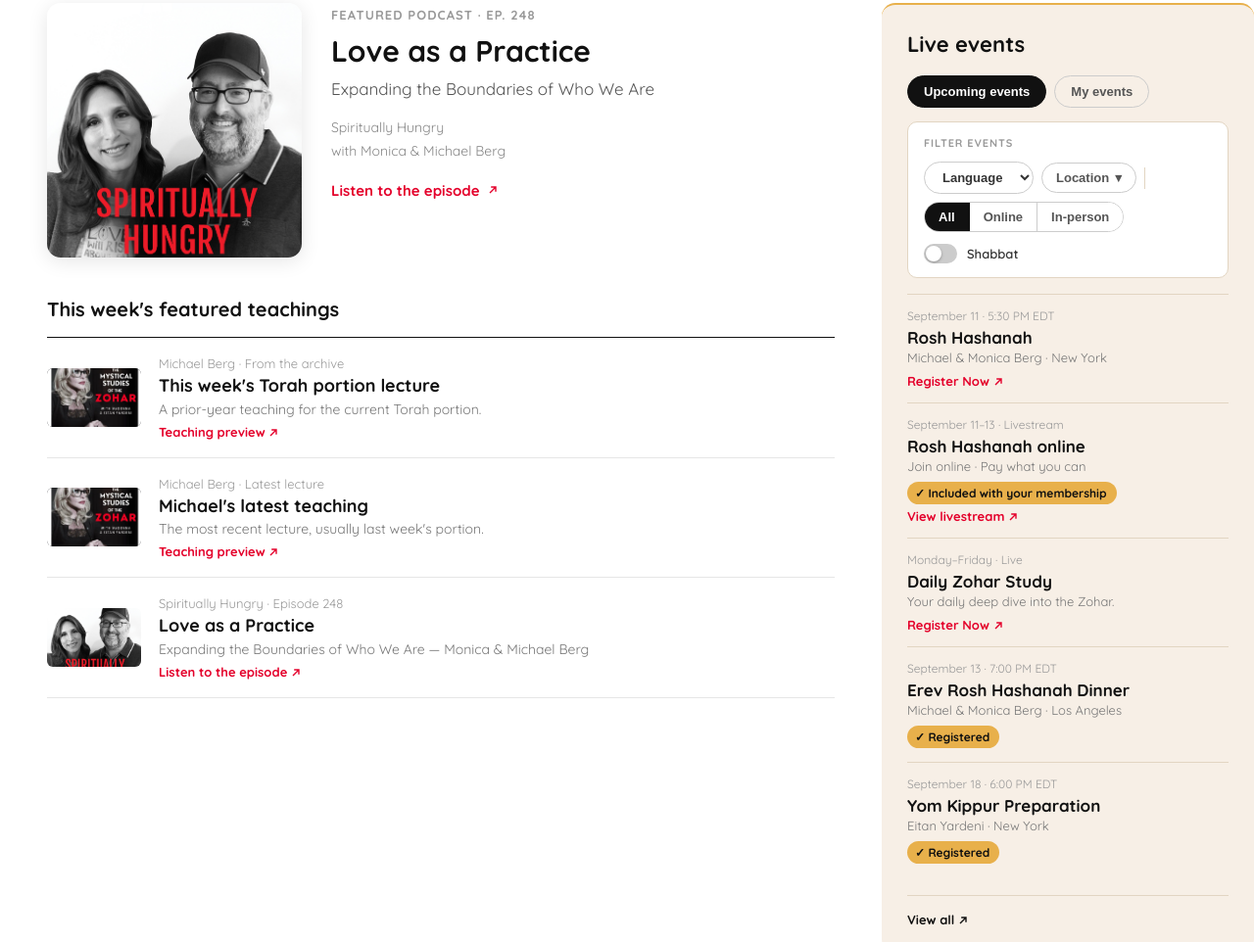
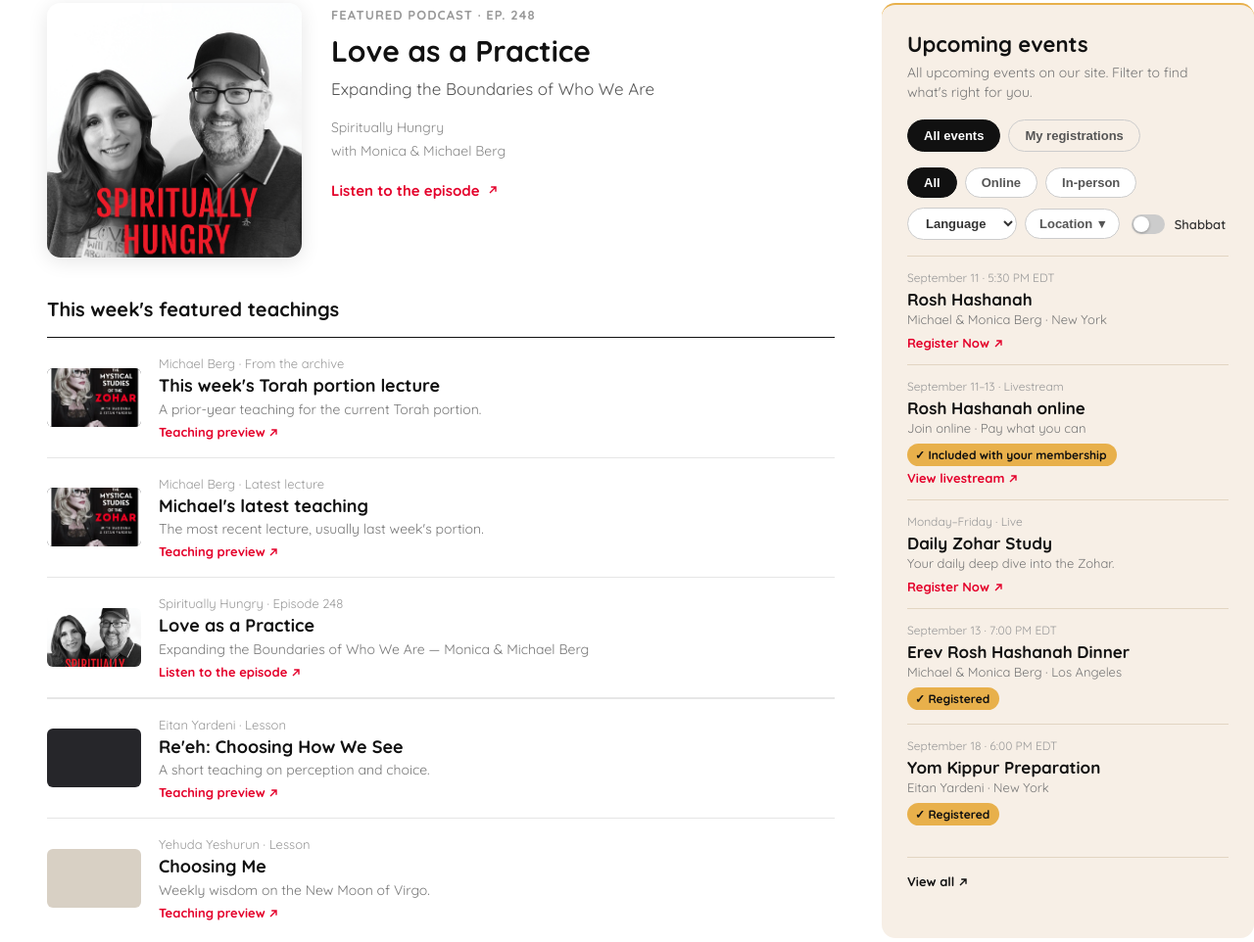
Before and after one commit to alexlerner-kab/onehouse-website-redesig-homepage, a plain HTML site: page index.html in a window 1280 px wide. Shown: the part 930-1892 px from the top of the page at 98% size. Drawn offline with nearby package versions, Linux system fonts and the light colour scheme.

Commit message:
Add files via upload

```diff
--- a/index.html
+++ b/index.html
@@ -1,5 +1,4 @@
 <!DOCTYPE html>
-
 <html>
 <head>
 <meta charset="utf-8">
@@ -165,20 +164,45 @@
             <div style="font-size: 13px; font-weight: 700; color: #E4002B; margin-top: 6px;">Listen to the episode <svg width="10" height="10" viewBox="0 0 10 10" style="display:inline-block;vertical-align:-1px" fill="none" stroke="currentColor" stroke-width="1.4"><path d="M2 8L8 2M3.2 2H8v4.8"/></svg></div>
           </div>
         </a>
+        <a href="#" style="display: grid; grid-template-columns: 96px 1fr; gap: 18px; padding: 18px 0; border-top: 1px solid #e6e6e6; align-items: center;" style-hover="background:#f7f7f7">
+          <div style="position: relative; aspect-ratio: 8/5; border-radius: 6px; overflow: hidden; background: #26262a;"></div>
+          <div>
+            <div style="font-size: 13px; color: #999; margin-bottom: 4px;">Eitan Yardeni &middot; Lesson</div>
+            <div style="font-size: 18px; font-weight: 700; color: #111; line-height: 1.25;">Re'eh: Choosing How We See</div>
+            <div style="font-size: 14px; color: #777; margin-top: 3px;">A short teaching on perception and choice.</div>
+            <div style="font-size: 13px; font-weight: 700; color: #E4002B; margin-top: 6px;">Teaching preview <svg width="10" height="10" viewBox="0 0 10 10" style="display:inline-block;vertical-align:-1px" fill="none" stroke="currentColor" stroke-width="1.4"><path d="M2 8L8 2M3.2 2H8v4.8"/></svg></div>
+          </div>
+        </a>
+        <a href="#" style="display: grid; grid-template-columns: 96px 1fr; gap: 18px; padding: 18px 0; border-top: 1px solid #e6e6e6; align-items: center;" style-hover="background:#f7f7f7">
+          <div style="position: relative; aspect-ratio: 8/5; border-radius: 6px; overflow: hidden; background: #d8d0c4;"></div>
+          <div>
+            <div style="font-size: 13px; color: #999; margin-bottom: 4px;">Yehuda Yeshurun &middot; Lesson</div>
+            <div style="font-size: 18px; font-weight: 700; color: #111; line-height: 1.25;">Choosing Me</div>
+            <div style="font-size: 14px; color: #777; margin-top: 3px;">Weekly wisdom on the New Moon of Virgo.</div>
+            <div style="font-size: 13px; font-weight: 700; color: #E4002B; margin-top: 6px;">Teaching preview <svg width="10" height="10" viewBox="0 0 10 10" style="display:inline-block;vertical-align:-1px" fill="none" stroke="currentColor" stroke-width="1.4"><path d="M2 8L8 2M3.2 2H8v4.8"/></svg></div>
+          </div>
+        </a>
       </div>
     </div>
 
     <div id="live-events" style="background: #f7efe6; border-top: 2px solid #E8B04B; border-radius: 14px; padding: 26px; scroll-margin-top: 90px; height: 100%; box-sizing: border-box; display: flex; flex-direction: column;">
-      <h3 style="margin: 0 0 18px; font-size: 22px; font-weight: 700; color: #111;">Live events</h3>
+      <div style="margin-bottom: 18px;">
+        <h3 style="margin: 0 0 6px; font-size: 22px; font-weight: 700; color: #111;">Upcoming events</h3>
+        <div style="font-size: 14px; color: #777; line-height: 1.4;">All upcoming events on our site. Filter to find what's right for you.</div>
+      </div>
 
-      <div style="display: flex; gap: 8px; margin-bottom: 14px;">
-        <button onClick="{{ setUpcomingTab }}" style="{{ upcomingTabStyle }}">Upcoming events</button>
-        <button onClick="{{ setMyEventsTab }}" style="{{ myEventsTabStyle }}">My events</button>
+      <div style="display: flex; gap: 8px; margin-bottom: 16px;">
+        <button onClick="{{ setUpcomingTab }}" style="{{ upcomingTabStyle }}">All events</button>
+        <button onClick="{{ setMyEventsTab }}" style="{{ myEventsTabStyle }}">My registrations</button>
       </div>
 
       <sc-if value="{{ isUpcomingTab }}" hint-placeholder-val="{{ true }}">
-      <div style="background: #fff; border: 1px solid #e2d5c2; border-radius: 10px; padding: 14px 16px; margin-bottom: 16px; display: flex; flex-direction: column; gap: 12px;">
-        <div style="font-size: 11px; font-weight: 700; letter-spacing: 0.08em; text-transform: uppercase; color: #999;">Filter events</div>
+      <div style="display: flex; flex-direction: column; gap: 10px; margin-bottom: 16px;">
+        <div style="display: flex; gap: 8px; width: fit-content;">
+          <button onClick="{{ setAllFormat }}" style="{{ allFormatStyle }}">All</button>
+          <button onClick="{{ setLiveFormat }}" style="{{ liveFormatStyle }}">Online</button>
+          <button onClick="{{ setInPersonFormat }}" style="{{ inPersonFormatStyle }}">In-person</button>
+        </div>
         <div style="display: flex; gap: 8px; flex-wrap: wrap; align-items: center;">
         <select style="background: #fff; border: 1px solid #ccc; border-radius: 999px; padding: 7px 14px; font-size: 13px; font-weight: 600; color: #333;">
           <option>Language</option>
@@ -204,19 +228,13 @@
           </div>
           </sc-if>
         </div>
-        <div style="width: 1px; height: 22px; background: #e2d5c2;"></div>
-        <div style="display: inline-flex; border: 1px solid #ccc; border-radius: 999px; overflow: hidden;">
-          <button onClick="{{ setAllFormat }}" style="{{ allFormatStyle }}">All</button>
-          <button onClick="{{ setLiveFormat }}" style="{{ liveFormatStyle }}">Online</button>
-          <button onClick="{{ setInPersonFormat }}" style="{{ inPersonFormatStyle }}">In-person</button>
-        </div>
-        </div>
-        <label style="display: flex; align-items: center; gap: 10px; font-size: 13px; font-weight: 600; color: #333; cursor: pointer; width: fit-content;">
+        <label style="display: flex; align-items: center; gap: 10px; font-size: 13px; font-weight: 600; color: #333; cursor: pointer; width: fit-content; margin-left: 4px;">
           <span onClick="{{ toggleShabbat }}" style="{{ shabbatSwitchTrackStyle }}">
             <span style="{{ shabbatSwitchKnobStyle }}"></span>
           </span>
           Shabbat
         </label>
+        </div>
       </div>
       </sc-if>
 
@@ -505,18 +523,42 @@
             <div style="font-size: 12px; font-weight: 700; color: #E4002B; margin-top: 5px;">Listen to the episode <svg width="10" height="10" viewBox="0 0 10 10" style="display:inline-block;vertical-align:-1px" fill="none" stroke="currentColor" stroke-width="1.4"><path d="M2 8L8 2M3.2 2H8v4.8"/></svg></div>
           </div>
         </a>
+        <a href="#" style="display: grid; grid-template-columns: 76px 1fr; gap: 14px; padding: 14px 0; border-top: 1px solid #e6e6e6;" style-hover="background:#f7f7f7">
+          <div style="position: relative; aspect-ratio: 8/5; border-radius: 6px; overflow: hidden; background: #26262a;"></div>
+          <div>
+            <div style="font-size: 12px; color: #999; margin-bottom: 3px;">Eitan Yardeni &middot; Lesson</div>
+            <div style="font-size: 15px; font-weight: 700; color: #111; line-height: 1.25;">Re'eh: Choosing How We See</div>
+            <div style="font-size: 12px; font-weight: 700; color: #E4002B; margin-top: 5px;">Teaching preview <svg width="10" height="10" viewBox="0 0 10 10" style="display:inline-block;vertical-align:-1px" fill="none" stroke="currentColor" stroke-width="1.4"><path d="M2 8L8 2M3.2 2H8v4.8"/></svg></div>
+          </div>
+        </a>
+        <a href="#" style="display: grid; grid-template-columns: 76px 1fr; gap: 14px; padding: 14px 0; border-top: 1px solid #e6e6e6;" style-hover="background:#f7f7f7">
+          <div style="position: relative; aspect-ratio: 8/5; border-radius: 6px; overflow: hidden; background: #d8d0c4;"></div>
+          <div>
+            <div style="font-size: 12px; color: #999; margin-bottom: 3px;">Yehuda Yeshurun &middot; Lesson</div>
+            <div style="font-size: 15px; font-weight: 700; color: #111; line-height: 1.25;">Choosing Me</div>
+            <div style="font-size: 12px; font-weight: 700; color: #E4002B; margin-top: 5px;">Teaching preview <svg width="10" height="10" viewBox="0 0 10 10" style="display:inline-block;vertical-align:-1px" fill="none" stroke="currentColor" stroke-width="1.4"><path d="M2 8L8 2M3.2 2H8v4.8"/></svg></div>
+          </div>
+        </a>
       </div>
 
       <div id="live-events" style="background: #f7efe6; border-top: 2px solid #E8B04B; border-radius: 14px; padding: 20px; margin-top: 32px; scroll-margin-top: 90px;">
-        <h3 style="margin: 0 0 14px; font-size: 18px; font-weight: 700; color: #111;">Live events</h3>
+        <div style="margin-bottom: 14px;">
+          <h3 style="margin: 0 0 6px; font-size: 18px; font-weight: 700; color: #111;">Upcoming events</h3>
+          <div style="font-size: 13px; color: #777; line-height: 1.4;">All upcoming events on our site. Filter to find what's right for you.</div>
+        </div>
+
         <div style="display: flex; gap: 8px; margin-bottom: 12px;">
-          <button onClick="{{ setUpcomingTab }}" style="{{ upcomingTabStyle }}">Upcoming events</button>
-          <button onClick="{{ setMyEventsTab }}" style="{{ myEventsTabStyle }}">My events</button>
+          <button onClick="{{ setUpcomingTab }}" style="{{ upcomingTabStyle }}">All events</button>
+          <button onClick="{{ setMyEventsTab }}" style="{{ myEventsTabStyle }}">My registrations</button>
         </div>
 
         <sc-if value="{{ isUpcomingTab }}" hint-placeholder-val="{{ true }}">
-        <div style="background: #fff; border: 1px solid #e2d5c2; border-radius: 10px; padding: 12px 14px; margin-bottom: 14px; display: flex; flex-direction: column; gap: 10px;">
-          <div style="font-size: 10px; font-weight: 700; letter-spacing: 0.08em; text-transform: uppercase; color: #999;">Filter events</div>
+        <div style="display: flex; flex-direction: column; gap: 10px; margin-bottom: 14px;">
+          <div style="display: flex; gap: 8px; width: fit-content;">
+            <button onClick="{{ setAllFormat }}" style="{{ allFormatStyle }}">All</button>
+            <button onClick="{{ setLiveFormat }}" style="{{ liveFormatStyle }}">Online</button>
+            <button onClick="{{ setInPersonFormat }}" style="{{ inPersonFormatStyle }}">In-person</button>
+          </div>
           <div style="display: flex; gap: 8px; flex-wrap: wrap; align-items: center;">
             <select style="background: #fff; border: 1px solid #ccc; border-radius: 999px; padding: 7px 14px; font-size: 13px; font-weight: 600; color: #333;">
               <option>Language</option>
@@ -542,19 +584,13 @@
               </div>
               </sc-if>
             </div>
-            <div style="width: 1px; height: 20px; background: #e2d5c2;"></div>
-            <div style="display: inline-flex; border: 1px solid #ccc; border-radius: 999px; overflow: hidden;">
-              <button onClick="{{ setAllFormat }}" style="{{ allFormatStyle }}">All</button>
-              <button onClick="{{ setLiveFormat }}" style="{{ liveFormatStyle }}">Online</button>
-              <button onClick="{{ setInPersonFormat }}" style="{{ inPersonFormatStyle }}">In-person</button>
-            </div>
+            <label style="display: flex; align-items: center; gap: 10px; font-size: 13px; font-weight: 600; color: #333; cursor: pointer; width: fit-content; margin-left: 4px;">
+              <span onClick="{{ toggleShabbat }}" style="{{ shabbatSwitchTrackStyle }}">
+                <span style="{{ shabbatSwitchKnobStyle }}"></span>
+              </span>
+              Shabbat
+            </label>
           </div>
-          <label style="display: flex; align-items: center; gap: 10px; font-size: 13px; font-weight: 600; color: #333; cursor: pointer; width: fit-content;">
-            <span onClick="{{ toggleShabbat }}" style="{{ shabbatSwitchTrackStyle }}">
-              <span style="{{ shabbatSwitchKnobStyle }}"></span>
-            </span>
-            Shabbat
-          </label>
         </div>
         </sc-if>
 
@@ -797,14 +833,14 @@
       setLiveFormat: () => this.setState({ eventFormat: 'live' }),
       setInPersonFormat: () => this.setState({ eventFormat: 'in-person' }),
       allFormatStyle: this.state.eventFormat === 'all'
-        ? 'background:#111;color:#fff;border:none;border-right:1px solid #111;padding:7px 14px;font-size:13px;font-weight:700;cursor:pointer;white-space:nowrap;'
-        : 'background:#fff;color:#555;border:none;border-right:1px solid #ccc;padding:7px 14px;font-size:13px;font-weight:700;cursor:pointer;white-space:nowrap;',
+        ? 'background:#111;color:#fff;border:1px solid #111;border-radius:999px;padding:7px 16px;font-size:13px;font-weight:700;cursor:pointer;white-space:nowrap;'
+        : 'background:#fff;color:#555;border:1px solid #ccc;border-radius:999px;padding:7px 16px;font-size:13px;font-weight:700;cursor:pointer;white-space:nowrap;',
       liveFormatStyle: this.state.eventFormat === 'live'
-        ? 'background:#111;color:#fff;border:none;border-right:1px solid #111;padding:7px 14px;font-size:13px;font-weight:700;cursor:pointer;white-space:nowrap;'
-        : 'background:#fff;color:#555;border:none;border-right:1px solid #ccc;padding:7px 14px;font-size:13px;font-weight:700;cursor:pointer;white-space:nowrap;',
+        ? 'background:#111;color:#fff;border:1px solid #111;border-radius:999px;padding:7px 16px;font-size:13px;font-weight:700;cursor:pointer;white-space:nowrap;'
+        : 'background:#fff;color:#555;border:1px solid #ccc;border-radius:999px;padding:7px 16px;font-size:13px;font-weight:700;cursor:pointer;white-space:nowrap;',
       inPersonFormatStyle: this.state.eventFormat === 'in-person'
-        ? 'background:#111;color:#fff;border:none;padding:7px 14px;font-size:13px;font-weight:700;cursor:pointer;white-space:nowrap;'
-        : 'background:#fff;color:#555;border:none;padding:7px 14px;font-size:13px;font-weight:700;cursor:pointer;white-space:nowrap;',
+        ? 'background:#111;color:#fff;border:1px solid #111;border-radius:999px;padding:7px 16px;font-size:13px;font-weight:700;cursor:pointer;white-space:nowrap;'
+        : 'background:#fff;color:#555;border:1px solid #ccc;border-radius:999px;padding:7px 16px;font-size:13px;font-weight:700;cursor:pointer;white-space:nowrap;',
       locationOpen: this.state.locationOpen,
       toggleLocationOpen: () => this.setState(s => ({ locationOpen: !s.locationOpen })),
       locationSearch: this.state.locationSearch,
```
